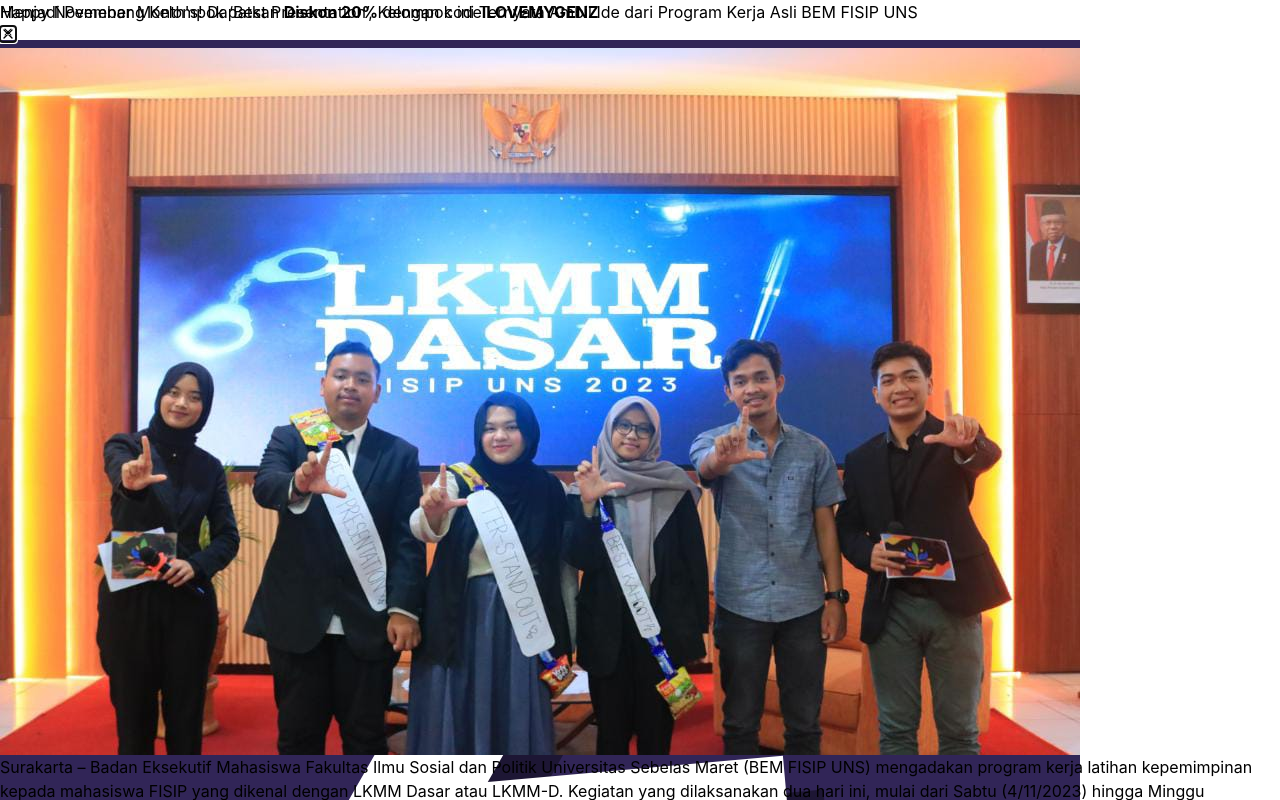
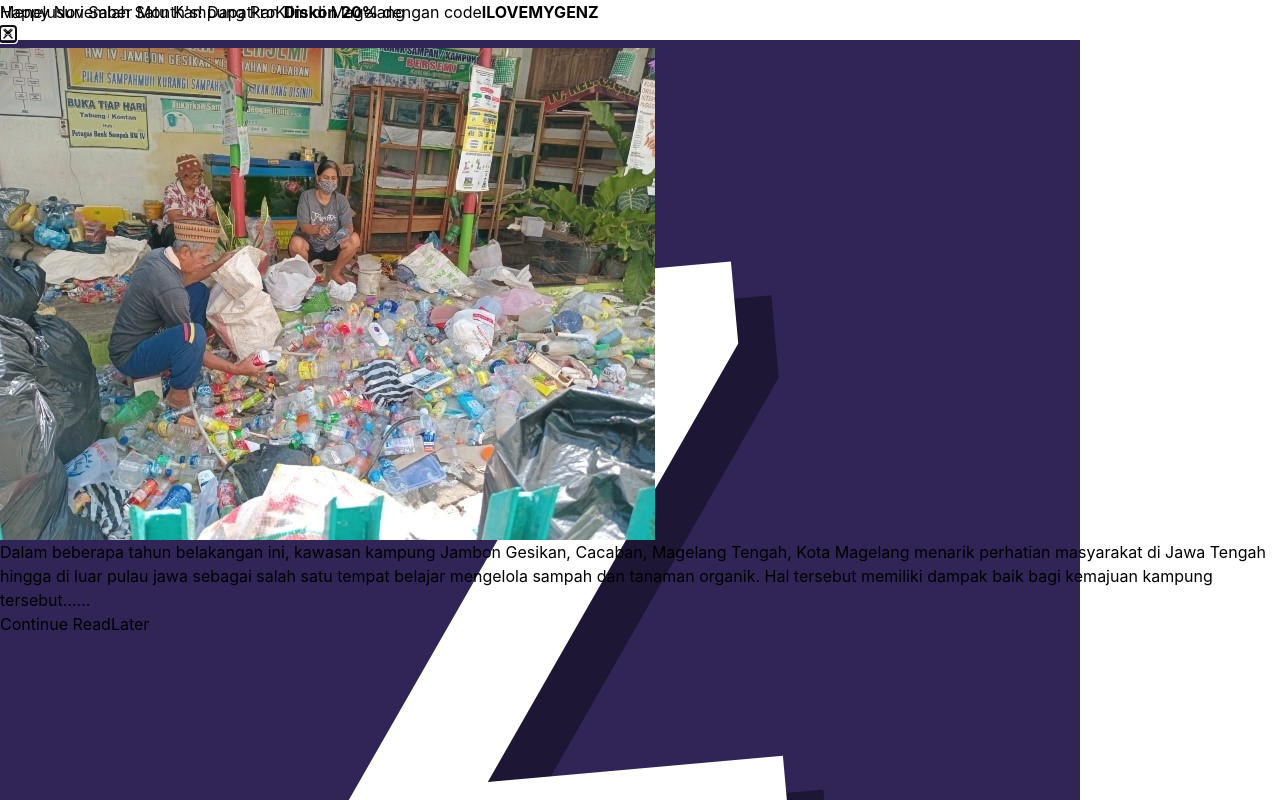
Before and after one commit to AliRamdhan/generaZ, a React (Vite) app: page / in a window 1280 px wide. Shown: the top 800 px of the page. Built offline with nearby package versions, Linux system fonts and the light colour scheme.

Commit message:
update hightligt

```diff
--- a/src/components/ModalHighligt.jsx
+++ b/src/components/ModalHighligt.jsx
@@ -1,6 +1,6 @@
 import { useState } from "react";
 import { Button, Modal } from "flowbite-react";
-import Ins1 from "../assets/images/Insp1.jpg";
+import Ins7 from "../assets/images/insp7.jpg";
 import { Link } from "react-router-dom";
 const ModalHighligt = () => {
   const [openModal, setOpenModal] = useState(true);
@@ -47,16 +47,18 @@
       popup: "border-t",
     },
   };
+
   const highlight = {
-    id: "Menjadi_Pemenang_Kelompok_Best_Presentation_Kelompok_ini_Ternyata_Ambil_Ide_dari_Program_Kerja_Asli_BEM_FISIP_UNS",
-    title:
-      "Menjadi Pemenang Kelompok ‘Best Presentation’, Kelompok ini Ternyata Ambil Ide dari Program Kerja Asli BEM FISIP UNS",
+    id: "Menelusuri_Salah_Satu_Kampung_ProKlim_di_Magelang",
+    title: "Menelusuri Salah Satu Kampung ProKlim di Magelang",
     descriptions:
-      "Surakarta – Badan Eksekutif Mahasiswa Fakultas Ilmu Sosial dan Politik Universitas Sebelas Maret (BEM FISIP UNS) mengadakan program kerja latihan kepemimpinan kepada mahasiswa FISIP yang dikenal dengan LKMM Dasar atau LKMM-D. Kegiatan yang dilaksanakan dua hari ini, mulai dari Sabtu (4/11/2023) hingga Minggu (5/11/2023) mengimbau para peserta untuk berdiskusi terkait studi kasus yang sering terjadi pada organisasi, yang dimana setiap kelompoknya mendapat studi kasus yang berbeda, untuk dipresentasikan pada hari kedua dari kegiatan ini.",
-    images: Ins1,
-    release: "2023-11-21",
-    category: "Inpirasi",
+      "Dalam beberapa tahun belakangan ini, kawasan kampung Jambon Gesikan, Cacaban, Magelang Tengah, Kota Magelang menarik perhatian masyarakat di Jawa Tengah hingga di luar pulau jawa sebagai salah satu tempat belajar mengelola sampah dan tanaman organik. Hal tersebut memiliki dampak baik bagi kemajuan kampung tersebut......",
+    images: Ins7,
+    release: "Senin, 27 November 2023",
+    category: "Environment",
+    author: "Farah Salsabila",
   };
+
   return (
     <>
       <Modal theme={theme} show={openModal} onClose={() => setOpenModal(false)}>
```
